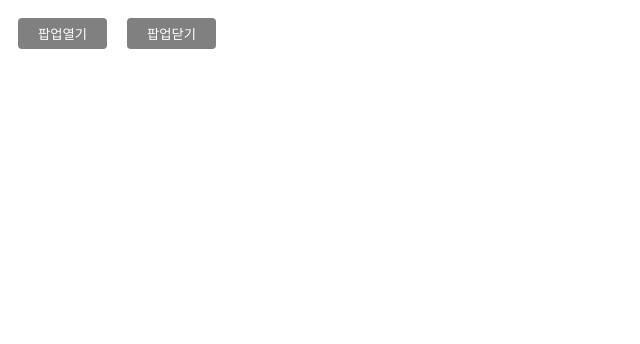
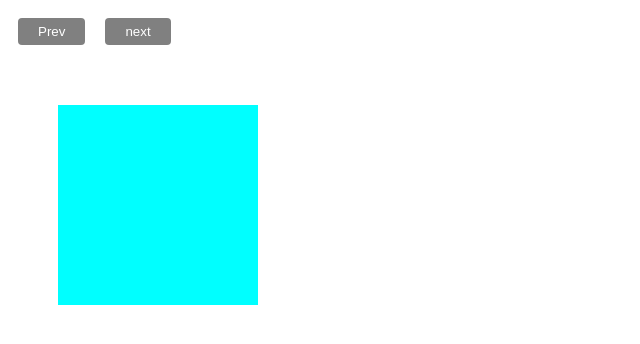
Before and after one commit to lsy0194/react_frist, a React (Create React App) app: page / in a window 1280 px wide. Shown: the top 344 px of the page, without its empty margins (0-640 px from the left). Built offline with nearby package versions, Linux system fonts and the light colour scheme.

Commit message:
useRef를 활용한 불필요한 재랜더링 방지 및 모션 작업

```diff
--- a/src/App.jsx
+++ b/src/App.jsx
@@ -1,36 +1,45 @@
-import { useState, useSyncExternalStore } from 'react';
+import { useRef, useState } from 'react';
 import './style.scss';
-import Popup from './components/Popup';
 
 function App() {
-	const [Opne, setOpne] = useState(false);
+	console.log('re-render');
+	//회전값에 적용할 증가하거나 감소할 숫자값을 Num이라는 빈 참조객체에 저장
+	//해당 값이 바뀌더라도 컴포넌트를 재랜더링 하지 않기 위함
+	let Num = useRef(0);
+	//가상돔인 article요소를 담기위한 빈 참조객체 생성
+	//아직 실제적으로 만들어지 않은 돔을 임의로 담아서 이벤트호출할때 불러오기 위함
+	let Box = useRef(null);
+	console.log(Num);
+	const prev = () => {
+		//Box.current에는 아직 생성되지 않은 가상돔 상태인 article을 가져와서 Num값이 변경될떄마다 style 적용
+		//이때 Num값 자체가 state가 아닌 useRef로 담아놓은 값이때문에 해당 값이 변경되더라도 컴포넌트가 재랜더링 되지 않음
+		Box.current.style.transform = `rotate(${--Num.current * 45}deg)`;
+	};
+
+	const next = () => {
+		Box.current.style.transform = `rotate(${++Num.current * 45}deg)`;
+	};
+
 	return (
 		<>
-			<button onClick={() => setOpne(true)}>팝업열기</button>
-			<button onClick={() => setOpne(false)}>팝업닫기</button>
-			{Opne && <Popup />}
+			<button onClick={prev}>Prev</button>
+			<button onClick={next}>next</button>
+
+			<article ref={Box}></article>
 		</>
 	);
 }
 
 export default App;
+/*
+	state: 해당 값이 변경되면 무조건 컴포넌트 재랜더링됨, 이전랜더링 사이클의 값이 유지됨
+	변수: 컴포넌트 안에 값을 만듬, 컴포넌트가 재랜더링 될때마다 값이 계속 초기화됨
+	useRef: useRef를 통해서 참조객체를 만들고 해당 참조객체에 저장되어 있는 값은 컴포넌트가 재랜더링되더라도 값이 유지됨
+	단 useRef의 값이 변경이 되더라도 컴포넌트가 재랜더리되지 않음
 
-/*
-	hooks
-	-리액트 16버전부터 새로나온 개념으로 리액트에서 자주쓰이는 상태관리, 생명주기에 관련된 내용들을
-	-hook이라는 형태의 내장함수로 편의기능을 제공
-	-hook이 나오기 전까지는 class방식으로 컴포넌트를 생성 및 기능확장을 비효율적으로 처리
+	useRef실사용 사례1
+	-모션작업을 할때 특정 스타일 변경되더라도 컴포넌트를 불필요하게 재호출하고 싶지 않을때
+	useRef실사용 사례2
+	-가상돔요소를 실제로 선택해서 가져와야 될때
 
-	자주쓰는 hook 3대장
-	useState - 컴포넌트에서 화면의 렌더링을 담당하는 중요한 정보값을 관리
-	useEffect - 컴포넌트의 생명주기에 관련된 함수 (생성,변화,소멸)
-	useRef - 컴포넌트 안쪽에서 특정 값을 참조객체에 담을때
-
-	리액트 성능관리를 hook
-	리액트에서의 memoization - 메모리점유율을 늘려서 성능을 개선
-	자바스크립트는 기본적으로 Garbage collector에 의해서 메모리가 관리됨
-	아래의 hook을 통해서 특정값을 강제 메모이제이션 처리하면 가비지컬렉터에서 제외함
-	memo (컴포넌트 자체를 메모이제이션)
-	useCallback (컴포넌트 안쪽의 핸들러 함수 자체를 메모이제이션)
-	useMemo (특정 핸들러함수의 리턴값을 메모이제이션)
 */
--- a/src/style.scss
+++ b/src/style.scss
@@ -16,3 +16,11 @@ aside {
 	left: 50%;
 	transform: translate(-50% -50%);
 }
+
+article {
+	width: 200px;
+	height: 200px;
+	background: aqua;
+	margin: 50px;
+	transition: 0.5s;
+}
```
